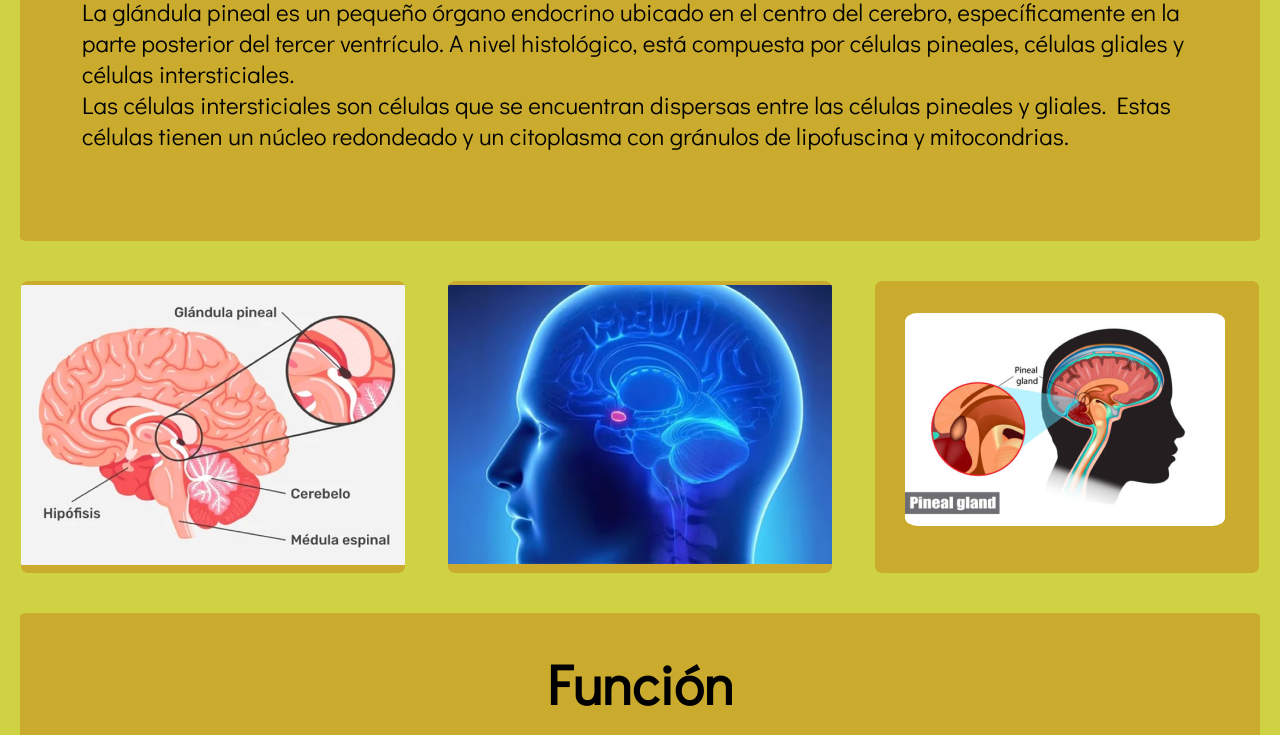
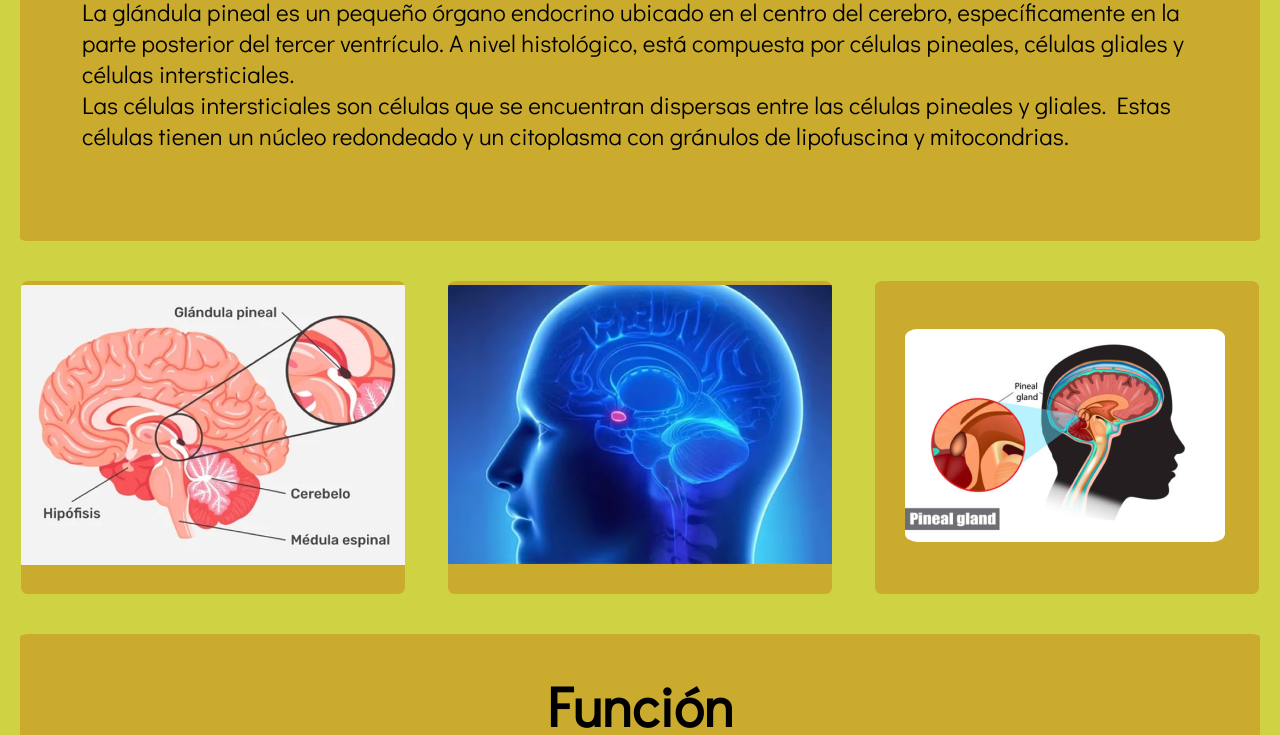
Before and after one commit to wizzzzzzrd/JudaSisEndo, a plain HTML site: page juda-sistema-endocrino/pineal.html in a window 1280 px wide. Shown: the part 312-1047 px from the top of the page. Drawn offline with Linux system fonts and the light colour scheme.

Commit message:
Update pineal.html

```diff
--- a/juda-sistema-endocrino/pineal.html
+++ b/juda-sistema-endocrino/pineal.html
@@ -43,7 +43,7 @@
         <div class="boxThree" style="background-color: #CAAB2D;">
             <figure class="cont-img">
 		<a href="pinealGaleria.html">
-                <img src="imagenes/pineal3/333.png" alt="" style="margin-top: 10%;  margin-bottom: 10%;">
+                <img src="imagenes/pineal3/333.png" alt="" style="margin-top: 15%;  margin-bottom: 15%;">
 		</a>
             </figure>
         </div>
```
